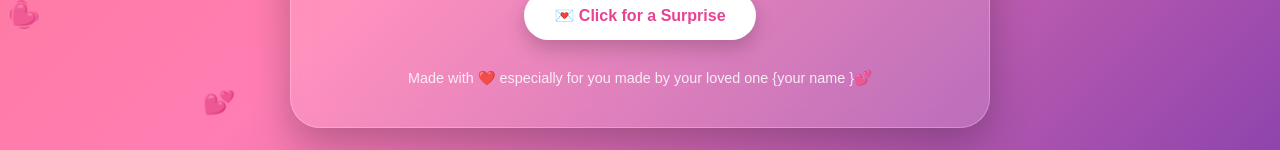
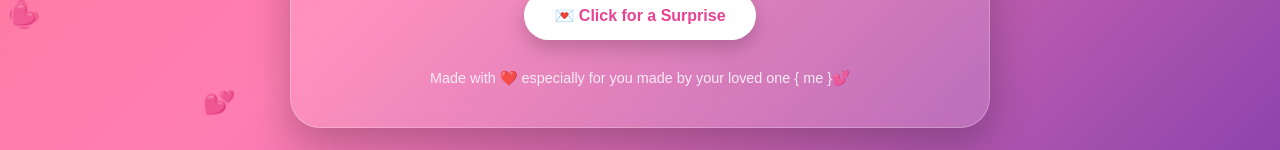
Before and after one commit to Iqbal2606/new-one, a plain HTML site: page index.html in a window 1280 px wide. Shown: the part 712-862 px from the top of the page. Drawn offline with Linux system fonts and the light colour scheme.

Commit message:
Update index.html

```diff
--- a/index.html
+++ b/index.html
@@ -270,7 +270,7 @@
 
             </div>
             <footer>
-                Made with ❤️ especially for you  made by  your loved  one {your name }💕
+                Made with ❤️ especially for you  made by  your loved  one { me }💕
             </footer>
 
         </div>
```
